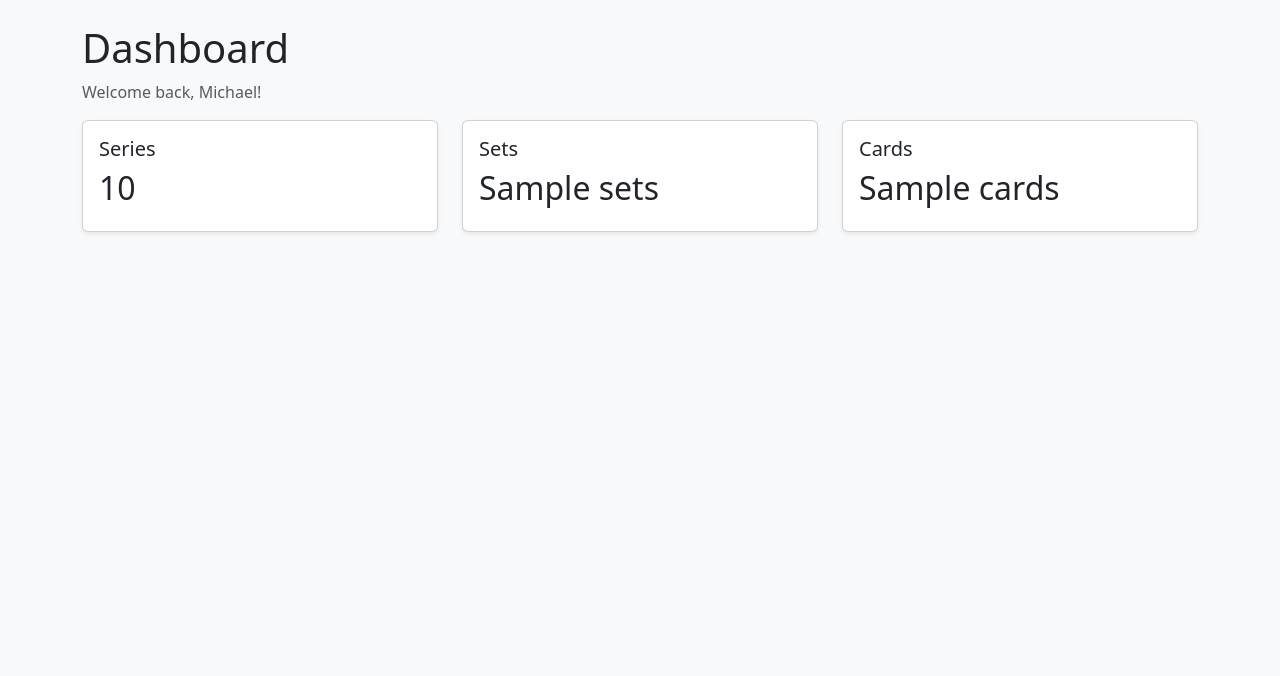
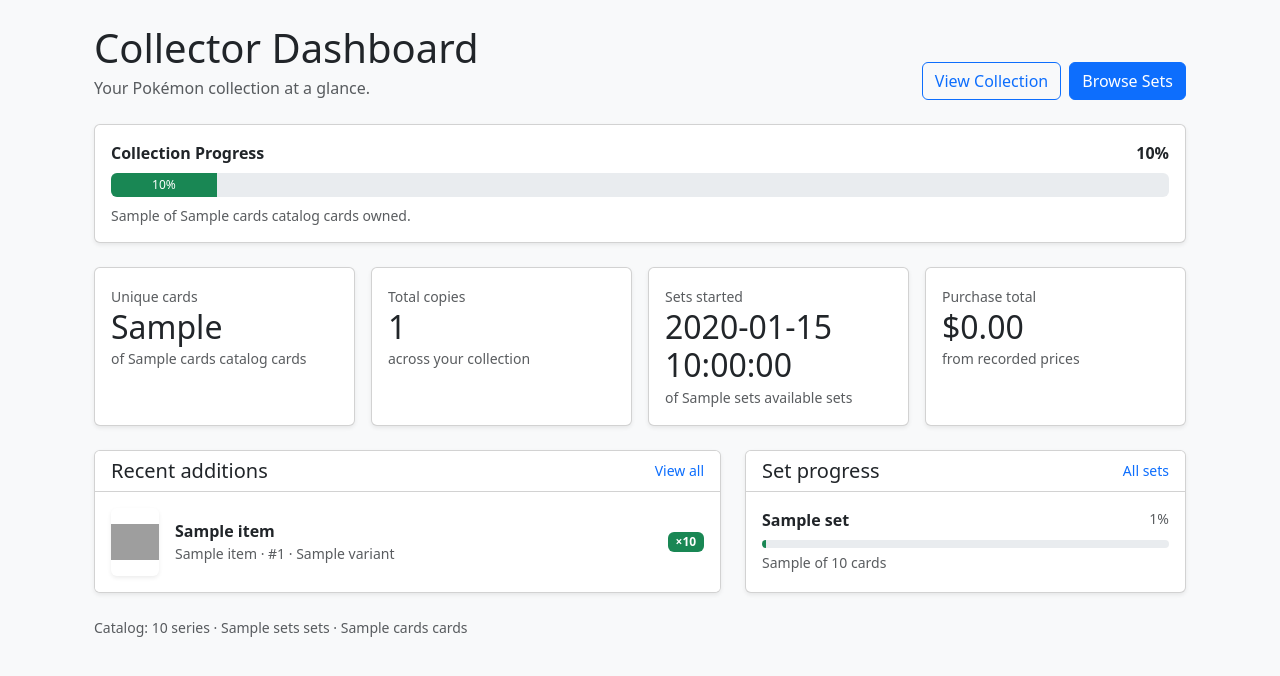
Before and after one commit to cvdude/pokemon-tracker, a Flask app: template api/templates/home.html in a window 1280 px wide. Shown: the part 56-732 px from the top of the page. Run offline with Flask 3, Linux system fonts and the light colour scheme; the template is opened without the code that fills it: most values are stand-ins (such as "Sample title", 1, 10 or a date in 2020); parts of the project's set-up code (start-up, migrations or seed data) failed here and were passed over; grey boxes are pictures that could not be loaded.

Commit message:
Add collector dashboard summaries and progress views

```diff
--- a/api/templates/home.html
+++ b/api/templates/home.html
@@ -1,42 +1,34 @@
 {% extends "layout.html" %}
 
 {% block content %}
-
-<h1>Dashboard</h1>
-
-<p class="text-muted">
-    Welcome back, Michael!
-</p>
-
-<div class="row">
-
-    <div class="col-md-4">
-        <div class="card shadow-sm">
-            <div class="card-body">
-                <h5>Series</h5>
-                <h2>{{ series }}</h2>
-            </div>
-        </div>
+<div class="container mt-4">
+    <div class="d-flex flex-wrap justify-content-between align-items-end gap-3 mb-4">
+        <div><h1 class="mb-1">Collector Dashboard</h1><p class="text-muted mb-0">Your Pokémon collection at a glance.</p></div>
+        <div class="d-flex gap-2"><a href="/collection" class="btn btn-outline-primary">View Collection</a><a href="/sets" class="btn btn-primary">Browse Sets</a></div>
     </div>
 
-    <div class="col-md-4">
-        <div class="card shadow-sm">
-            <div class="card-body">
-                <h5>Sets</h5>
-                <h2>{{ sets }}</h2>
-            </div>
-        </div>
+    <section class="card shadow-sm mb-4"><div class="card-body">
+        <div class="d-flex justify-content-between mb-2"><strong>Collection Progress</strong><strong>{{ progress }}%</strong></div>
+        <div class="progress" style="height:24px;"><div class="progress-bar bg-success" role="progressbar" style="width:{{ progress }}%;" aria-valuenow="{{ progress }}" aria-valuemin="0" aria-valuemax="100">{{ progress }}%</div></div>
+        <p class="text-muted small mb-0 mt-2">{{ owned_cards }} of {{ cards }} catalog cards owned.</p>
+    </div></section>
+
+    <section class="row g-3 mb-4" aria-label="Collection summary">
+        <div class="col-6 col-lg-3"><div class="card h-100 shadow-sm"><div class="card-body"><span class="text-muted small">Unique cards</span><h2 class="mb-0">{{ owned_cards }}</h2><small class="text-muted">of {{ cards }} catalog cards</small></div></div></div>
+        <div class="col-6 col-lg-3"><div class="card h-100 shadow-sm"><div class="card-body"><span class="text-muted small">Total copies</span><h2 class="mb-0">{{ total_copies }}</h2><small class="text-muted">across your collection</small></div></div></div>
+        <div class="col-6 col-lg-3"><div class="card h-100 shadow-sm"><div class="card-body"><span class="text-muted small">Sets started</span><h2 class="mb-0">{{ started_sets }}</h2><small class="text-muted">of {{ sets }} available sets</small></div></div></div>
+        <div class="col-6 col-lg-3"><div class="card h-100 shadow-sm"><div class="card-body"><span class="text-muted small">Purchase total</span><h2 class="mb-0">${{ "%.2f"|format(total_spent) }}</h2><small class="text-muted">from recorded prices</small></div></div></div>
+    </section>
+
+    <div class="row g-4">
+        <section class="col-lg-7"><div class="card shadow-sm h-100"><div class="card-header bg-white d-flex justify-content-between align-items-center"><h2 class="h5 mb-0">Recent additions</h2><a href="/collection" class="small text-decoration-none">View all</a></div>
+            {% if recent_items %}<div class="list-group list-group-flush">{% for item in recent_items %}<a href="/card/{{ item.card_id }}" class="list-group-item list-group-item-action d-flex align-items-center gap-3 py-3">{% if item.image_small %}<img src="{{ item.image_small }}/low.webp" width="48" height="68" class="rounded shadow-sm" style="object-fit:contain;" alt="{{ item.name }}">{% else %}<div class="border rounded text-muted text-center p-2" style="width:48px;">—</div>{% endif %}<div class="flex-grow-1"><strong>{{ item.name }}</strong><div class="small text-muted">{{ item.set_name }} · #{{ item.number }}{% if item.variant %} · {{ item.variant }}{% endif %}</div></div><span class="badge text-bg-success">×{{ item.quantity }}</span></a>{% endfor %}</div>{% else %}<div class="card-body text-center py-5"><h3 class="h6">Your collection is ready to begin</h3><p class="text-muted mb-3">Add cards from any set to see recent additions here.</p><a href="/sets" class="btn btn-primary">Explore Sets</a></div>{% endif %}
+        </div></section>
+        <section class="col-lg-5"><div class="card shadow-sm h-100"><div class="card-header bg-white d-flex justify-content-between align-items-center"><h2 class="h5 mb-0">Set progress</h2><a href="/sets" class="small text-decoration-none">All sets</a></div>
+            {% if set_progress %}<div class="list-group list-group-flush">{% for set in set_progress %}<a href="/sets/{{ set.id }}" class="list-group-item list-group-item-action py-3"><div class="d-flex justify-content-between gap-3"><strong>{{ set.name }}</strong><span class="text-muted small text-nowrap">{{ set.percent_complete }}%</span></div><div class="progress mt-2" style="height:8px;"><div class="progress-bar bg-success" role="progressbar" style="width:{{ set.percent_complete }}%;" aria-valuenow="{{ set.percent_complete }}" aria-valuemin="0" aria-valuemax="100"></div></div><div class="small text-muted mt-1">{{ set.owned_cards }} of {{ set.card_total }} cards</div></a>{% endfor %}</div>{% else %}<div class="card-body text-center py-5"><h3 class="h6">No sets started</h3><p class="text-muted mb-0">Your started sets will appear here.</p></div>{% endif %}
+        </div></section>
     </div>
 
-    <div class="col-md-4">
-        <div class="card shadow-sm">
-            <div class="card-body">
-                <h5>Cards</h5>
-                <h2>{{ cards }}</h2>
-            </div>
-        </div>
-    </div>
-
+    <p class="small text-muted mt-4 mb-0">Catalog: {{ series }} series · {{ sets }} sets · {{ cards }} cards</p>
 </div>
-
 {% endblock %}
```
Also changed, not shown: api/routes/dashboard.py (+75 -28 lines), api/static/js/inventory.js, docs/CHANGELOG.md.
